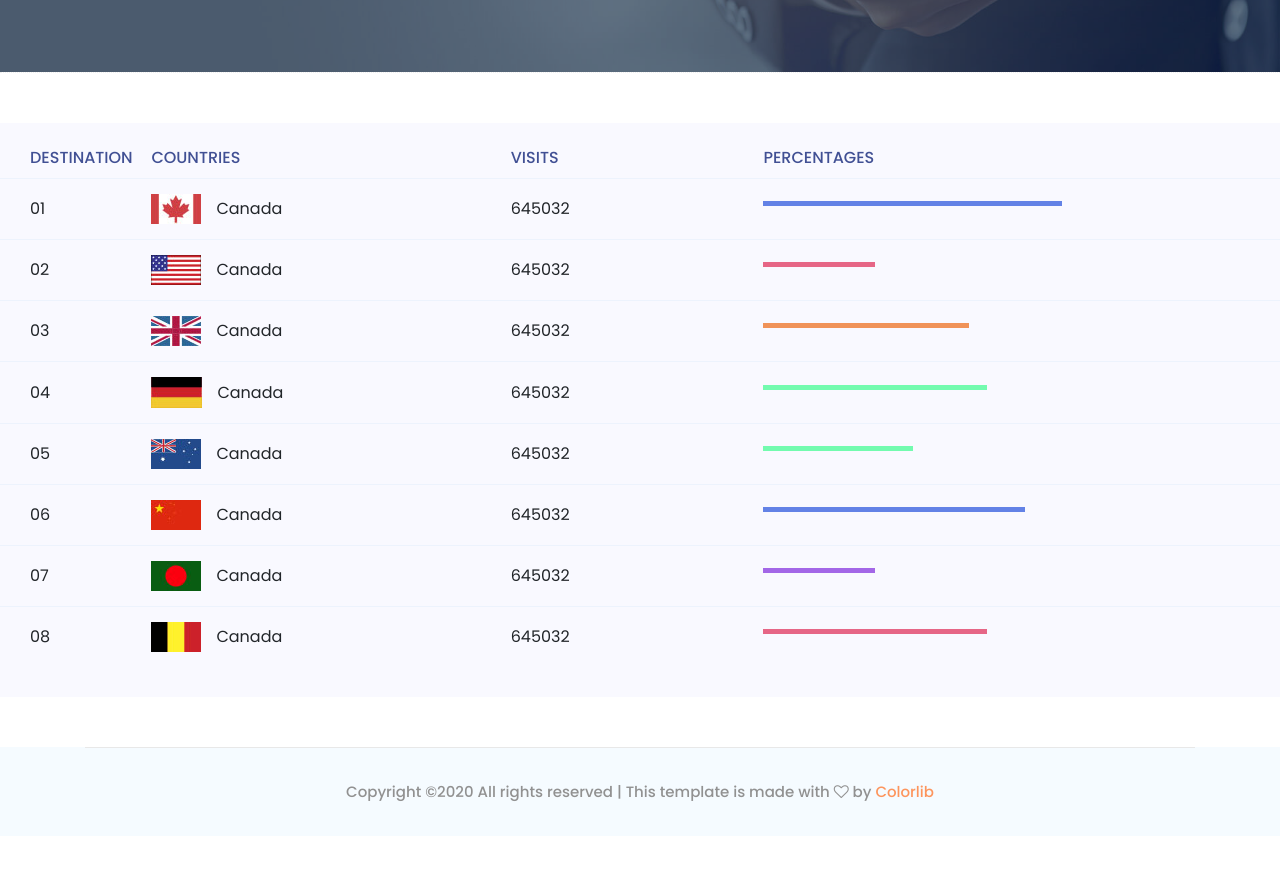
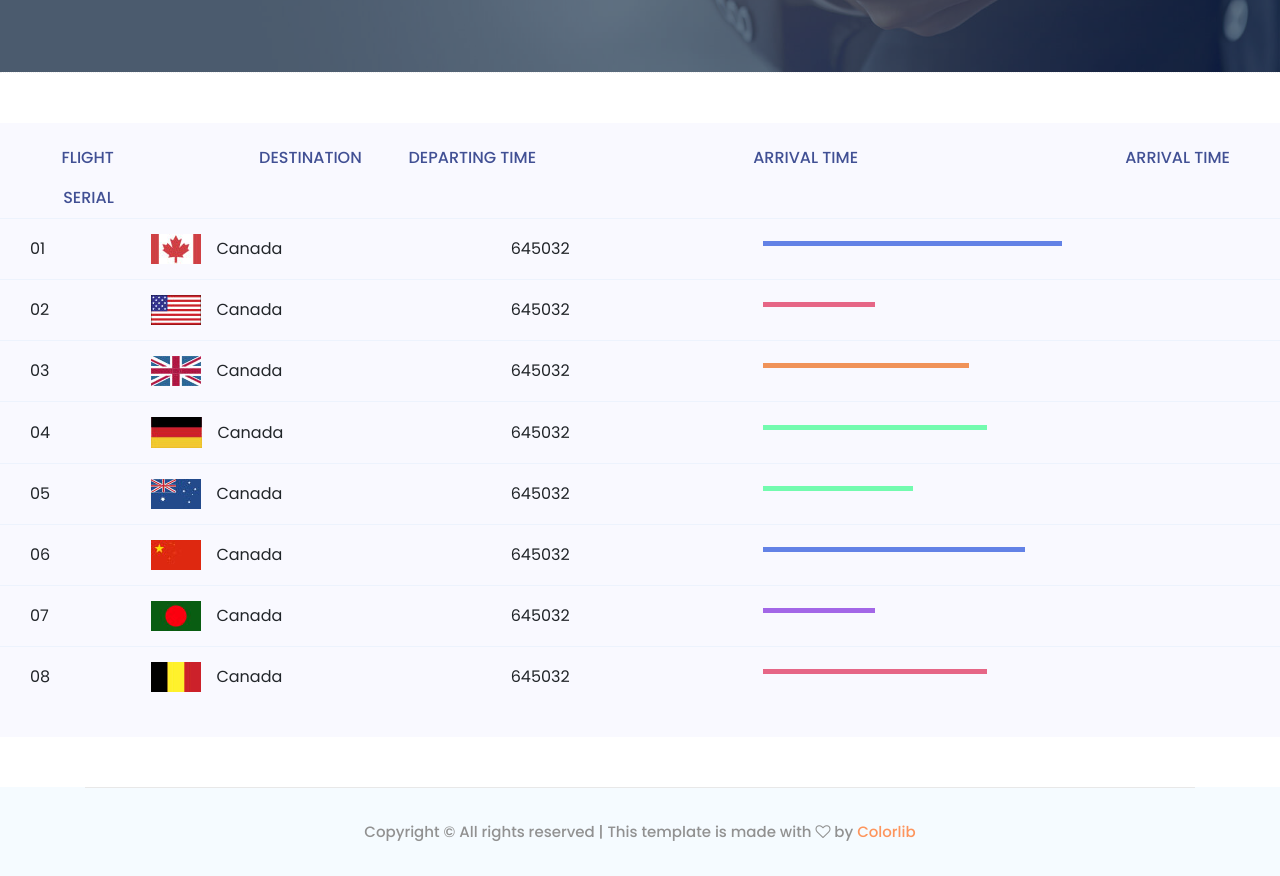
Before and after one commit to williamkimmich/williamkimmich.github.io, a plain HTML site: page flights.html in a window 1280 px wide. Shown: the part 380-1256 px from the top of the page. Before the commit the page ends 1216 px from the top, so only its background shows below. Drawn offline with Linux system fonts and the light colour scheme.

Commit message:
changing table

```diff
--- a/flights.html
+++ b/flights.html
@@ -29,7 +29,7 @@
 
 <body>
     <!--[if lte IE 9]>
-            <p class="browserupgrade">You are using an <strong>outdated</strong> browser. Please <a href="https://browsehappy.com/">upgrade your browser</a> to improve your experience and security.</p>
+            <p class="browserupgrade">You are using an <strong>outseriald</strong> browser. Please <a href="https://browsehappy.com/">upgrade your browser</a> to improve your experience and security.</p>
         <![endif]-->
 
 
@@ -135,10 +135,11 @@
       <div class="progress-table-wrap">
         <div class="progress-table">
           <div class="table-head">
-            <div class="serial">Destination</div>
-            <div class="country">Countries</div>
-            <div class="visit">Visits</div>
-            <div class="percentage">Percentages</div>
+            <div class="serial">Flight serial</div>
+            <div class="country">Destination</div>
+            <div class="visit">Departing Time</div>
+            <div class="percentage">Arrival Time</div>
+            <div class="percentage">Arrival Time</div>
           </div>
           <div class="table-row">
             <div class="serial">01</div>
@@ -241,7 +242,7 @@
                     <div class="col-xl-12">
                         <p class="copy_right text-center">
                             <!-- Link back to Colorlib can't be removed. Template is licensed under CC BY 3.0. -->
-Copyright &copy;<script>document.write(new Date().getFullYear());</script> All rights reserved | This template is made with <i class="fa fa-heart-o" aria-hidden="true"></i> by <a href="https://colorlib.com" target="_blank">Colorlib</a>
+Copyright &copy;<script>document.write(new serial().getFullYear());</script> All rights reserved | This template is made with <i class="fa fa-heart-o" aria-hidden="true"></i> by <a href="https://colorlib.com" target="_blank">Colorlib</a>
 <!-- Link back to Colorlib can't be removed. Template is licensed under CC BY 3.0. -->
                         </p>
                     </div>
```
Also changed, not shown: css/style.css.
